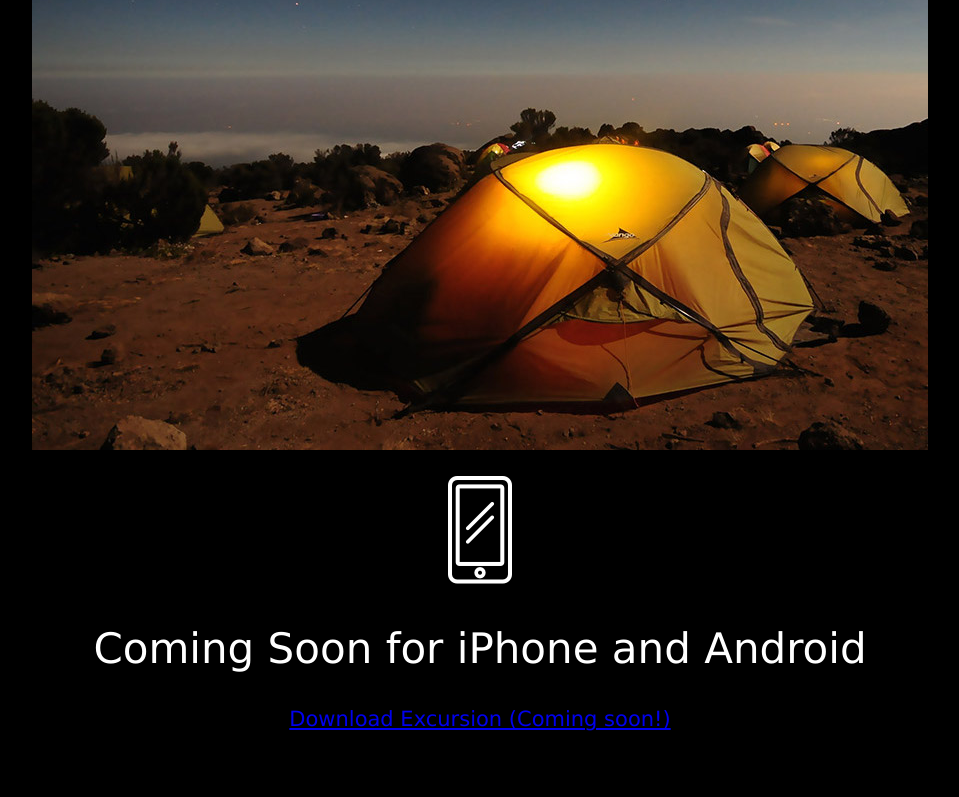
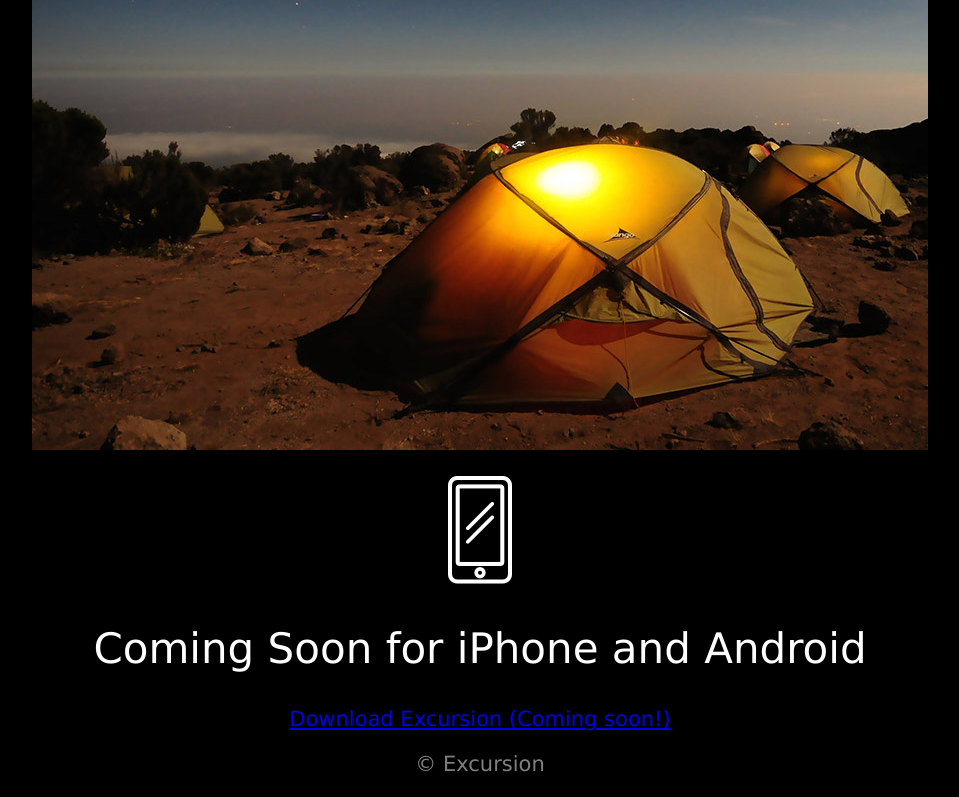
Before and after one commit to Jhavakar/Excursion, a plain HTML site: page index.html in a window 1280 px wide. Shown: the part 555-1352 px from the top of the page, without its empty margins (160-1119 px from the left). Before the commit the page ends 1307 px from the top, so only its background shows below. Drawn offline with Linux system fonts and the light colour scheme.

Commit message:
body completed

```diff
--- a/index.html
+++ b/index.html
@@ -21,6 +21,9 @@
     <h2>Coming Soon for iPhone and Android</h2>
     <p><a class="cta" href="#">Download Excursion (Coming soon!)</a></p>
 
+    <div class="footer">
+        <p>&copy; Excursion</p>
+    </div>
 </body>
 
 </html>
```
